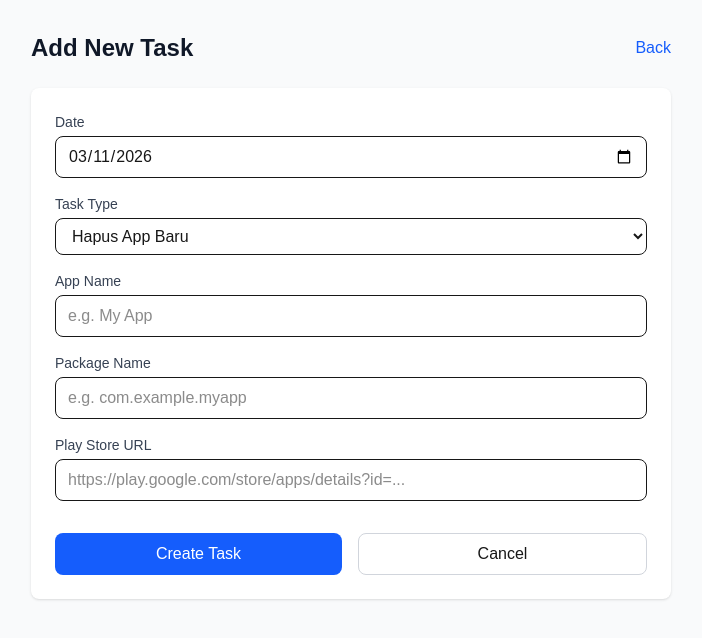
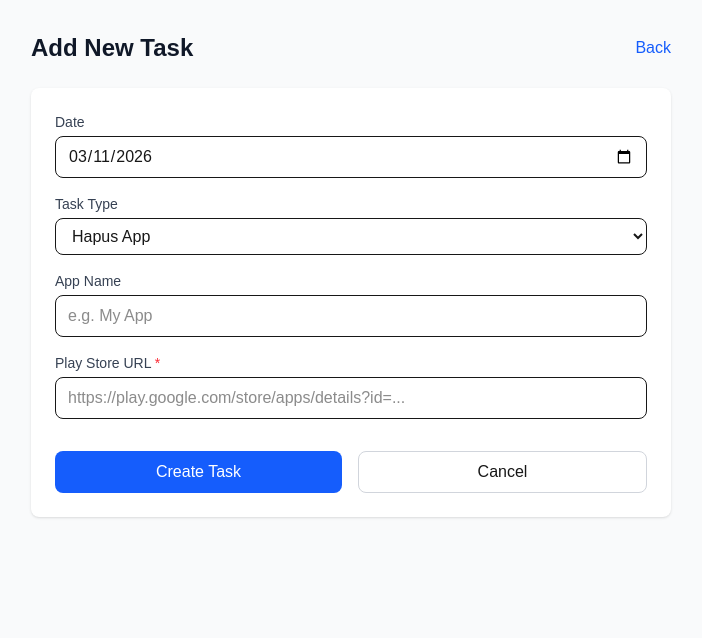
Before and after one commit to hidayat-nur/app-test-autonomos, a Next.js app in the folder admin-web/: page /tasks/new in a window 1280 px wide. Shown: the top 638 px of the page, without its empty margins (289-991 px from the left). Built offline with nearby package versions, Linux system fonts and the light colour scheme.

Commit message:
feat: Automatically extract package name from Play Store URL, removing the dedicated input field and adding validation.

```diff
--- a/admin-web/app/page.tsx
+++ b/admin-web/app/page.tsx
@@ -10,7 +10,7 @@ function getTodayDate(): string {
 }
 
 const TASK_TYPE_LABELS: Record<TaskType, string> = {
-  DELETE_APP: 'Hapus App Baru',
+  DELETE_APP: 'Hapus App',
   RATE_APP: 'Rating App',
   TEST_APP: 'Test App Baru',
   UPDATE_APP: 'Update App',
--- a/admin-web/app/tasks/[id]/edit/page.tsx
+++ b/admin-web/app/tasks/[id]/edit/page.tsx
@@ -4,6 +4,7 @@ import { useState, useEffect, use } from 'react';
 import { useRouter } from 'next/navigation';
 import Link from 'next/link';
 import { getTaskById, updateTask, type TaskType } from '@/lib/firestore';
+import { extractPackageName } from '@/lib/utils';
 
 export default function EditTaskPage({ params }: { params: Promise<{ id: string }> }) {
     const { id } = use(params);
@@ -13,7 +14,6 @@ export default function EditTaskPage({ params }: { params: Promise<{ id: string
     const [form, setForm] = useState({
         date: '',
         appName: '',
-        packageName: '',
         taskType: 'DELETE_APP' as TaskType,
         playStoreUrl: '',
         acceptUrl: '',
@@ -27,7 +27,6 @@ export default function EditTaskPage({ params }: { params: Promise<{ id: string
                     setForm({
                         date: task.date,
                         appName: task.appName,
-                        packageName: task.packageName,
                         taskType: task.taskType,
                         playStoreUrl: task.playStoreUrl,
                         acceptUrl: task.acceptUrl,
@@ -48,13 +47,33 @@ export default function EditTaskPage({ params }: { params: Promise<{ id: string
 
     const handleSubmit = async (e: React.FormEvent) => {
         e.preventDefault();
-        if (!form.appName || !form.packageName) {
-            alert('App Name and Package Name are required');
+
+        // Validation
+        if (!form.appName) {
+            alert('App Name is required');
             return;
         }
+        if (!form.playStoreUrl) {
+            alert('Play Store URL is required');
+            return;
+        }
+        if (form.taskType === 'TEST_APP' && !form.acceptUrl) {
+            alert('Accept URL is required for Test App');
+            return;
+        }
+
+        const pkgName = extractPackageName(form.playStoreUrl);
+        if (!pkgName) {
+            alert('Could not extract Package Name from Play Store URL');
+            return;
+        }
+
         setSaving(true);
         try {
-            await updateTask(id, form);
+            await updateTask(id, {
+                ...form,
+                packageName: pkgName,
+            });
             router.push('/');
         } catch (err) {
             alert('Failed to update task');
@@ -100,7 +119,7 @@ export default function EditTaskPage({ params }: { params: Promise<{ id: string
                             onChange={(e) => setForm({ ...form, taskType: e.target.value as TaskType })}
                             className="w-full border rounded-lg px-3 py-2 dark:bg-gray-700 dark:border-gray-600 dark:text-white"
                         >
-                            <option value="DELETE_APP">Hapus App Baru</option>
+                            <option value="DELETE_APP">Hapus App</option>
                             <option value="RATE_APP">Rating App</option>
                             <option value="TEST_APP">Test App Baru</option>
                             <option value="UPDATE_APP">Update App</option>
@@ -120,28 +139,18 @@ export default function EditTaskPage({ params }: { params: Promise<{ id: string
                         />
                     </div>
 
-                    {/* Package Name */}
-                    <div>
-                        <label className="block text-sm font-medium text-gray-700 dark:text-gray-300 mb-1">Package Name</label>
-                        <input
-                            type="text"
-                            value={form.packageName}
-                            onChange={(e) => setForm({ ...form, packageName: e.target.value })}
-                            placeholder="e.g. com.example.myapp"
-                            className="w-full border rounded-lg px-3 py-2 dark:bg-gray-700 dark:border-gray-600 dark:text-white"
-                            required
-                        />
-                    </div>
+
 
                     {/* Play Store URL */}
                     <div>
-                        <label className="block text-sm font-medium text-gray-700 dark:text-gray-300 mb-1">Play Store URL</label>
+                        <label className="block text-sm font-medium text-gray-700 dark:text-gray-300 mb-1">Play Store URL <span className="text-red-500">*</span></label>
                         <input
                             type="url"
                             value={form.playStoreUrl}
                             onChange={(e) => setForm({ ...form, playStoreUrl: e.target.value })}
                             placeholder="https://play.google.com/store/apps/details?id=..."
                             className="w-full border rounded-lg px-3 py-2 dark:bg-gray-700 dark:border-gray-600 dark:text-white"
+                            required
                         />
                     </div>
 
--- a/admin-web/app/tasks/new/page.tsx
+++ b/admin-web/app/tasks/new/page.tsx
@@ -4,6 +4,7 @@ import { useState } from 'react';
 import { useRouter } from 'next/navigation';
 import Link from 'next/link';
 import { createTask, type TaskType } from '@/lib/firestore';
+import { extractPackageName } from '@/lib/utils';
 
 function getTodayDate(): string {
     return new Date().toISOString().split('T')[0];
@@ -15,7 +16,6 @@ export default function NewTaskPage() {
     const [form, setForm] = useState({
         date: getTodayDate(),
         appName: '',
-        packageName: '',
         taskType: 'DELETE_APP' as TaskType,
         playStoreUrl: '',
         acceptUrl: '',
@@ -23,13 +23,33 @@ export default function NewTaskPage() {
 
     const handleSubmit = async (e: React.FormEvent) => {
         e.preventDefault();
-        if (!form.appName || !form.packageName) {
-            alert('App Name and Package Name are required');
+
+        // Validation
+        if (!form.appName) {
+            alert('App Name is required');
             return;
         }
+        if (!form.playStoreUrl) {
+            alert('Play Store URL is required');
+            return;
+        }
+        if (form.taskType === 'TEST_APP' && !form.acceptUrl) {
+            alert('Accept URL is required for Test App');
+            return;
+        }
+
+        const pkgName = extractPackageName(form.playStoreUrl);
+        if (!pkgName) {
+            alert('Could not extract Package Name from Play Store URL');
+            return;
+        }
+
         setLoading(true);
         try {
-            await createTask(form);
+            await createTask({
+                ...form,
+                packageName: pkgName,
+            });
             router.push('/');
         } catch (err) {
             alert('Failed to create task');
@@ -67,7 +87,7 @@ export default function NewTaskPage() {
                             onChange={(e) => setForm({ ...form, taskType: e.target.value as TaskType })}
                             className="w-full border rounded-lg px-3 py-2 dark:bg-gray-700 dark:border-gray-600 dark:text-white"
                         >
-                            <option value="DELETE_APP">Hapus App Baru</option>
+                            <option value="DELETE_APP">Hapus App</option>
                             <option value="RATE_APP">Rating App</option>
                             <option value="TEST_APP">Test App Baru</option>
                             <option value="UPDATE_APP">Update App</option>
@@ -87,23 +107,12 @@ export default function NewTaskPage() {
                         />
                     </div>
 
-                    {/* Package Name */}
-                    <div>
-                        <label className="block text-sm font-medium text-gray-700 dark:text-gray-300 mb-1">Package Name</label>
-                        <input
-                            type="text"
-                            value={form.packageName}
-                            onChange={(e) => setForm({ ...form, packageName: e.target.value })}
-                            placeholder="e.g. com.example.myapp"
-                            className="w-full border rounded-lg px-3 py-2 dark:bg-gray-700 dark:border-gray-600 dark:text-white"
-                            required
-                        />
-                    </div>
+
 
                     {/* Play Store URL */}
                     <div>
                         <label className="block text-sm font-medium text-gray-700 dark:text-gray-300 mb-1">
-                            Play Store URL {form.taskType !== 'DELETE_APP' && <span className="text-red-500">*</span>}
+                            Play Store URL <span className="text-red-500">*</span>
                         </label>
                         <input
                             type="url"
@@ -111,6 +120,7 @@ export default function NewTaskPage() {
                             onChange={(e) => setForm({ ...form, playStoreUrl: e.target.value })}
                             placeholder="https://play.google.com/store/apps/details?id=..."
                             className="w-full border rounded-lg px-3 py-2 dark:bg-gray-700 dark:border-gray-600 dark:text-white"
+                            required
                         />
                     </div>
 
--- /dev/null
+++ b/admin-web/lib/utils.ts
@@ -0,0 +1,27 @@
+export function extractPackageName(input: string): string {
+    if (!input) return '';
+
+    // Check if full URL
+    try {
+        if (input.startsWith('http') || input.startsWith('play.google.com')) {
+            const urlString = input.startsWith('http') ? input : `https://${input}`;
+            const url = new URL(urlString);
+            const id = url.searchParams.get('id');
+            if (id) return id;
+        }
+    } catch (e) {
+        // ignore invalid URL
+    }
+
+    // Check simple regex for id=...
+    const match = input.match(/[?&]id=([^&]+)/);
+    if (match) return match[1];
+
+    // If it looks like a package name (contains dot), return it as fallback
+    // e.g. "com.example.app"
+    if (input.includes('.') && !input.includes('/') && !input.includes(':')) {
+        return input;
+    }
+
+    return '';
+}
```
